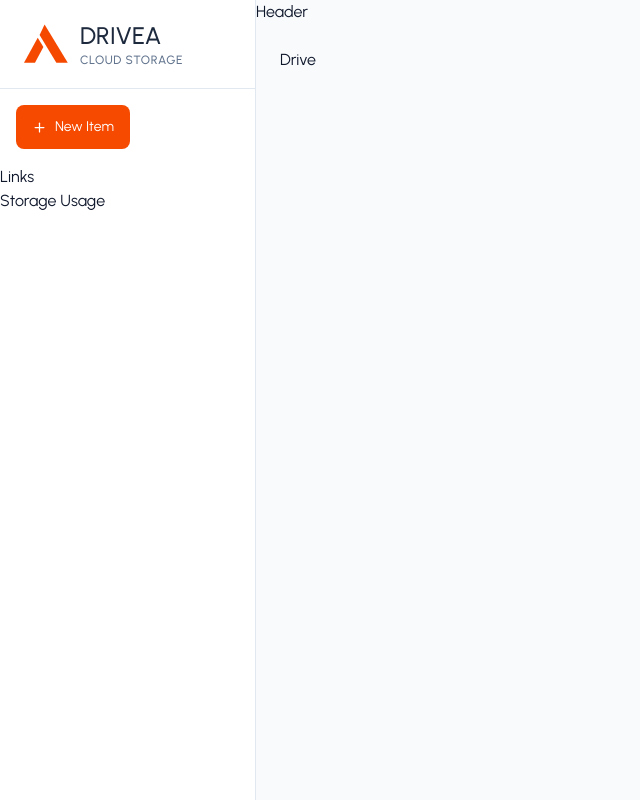
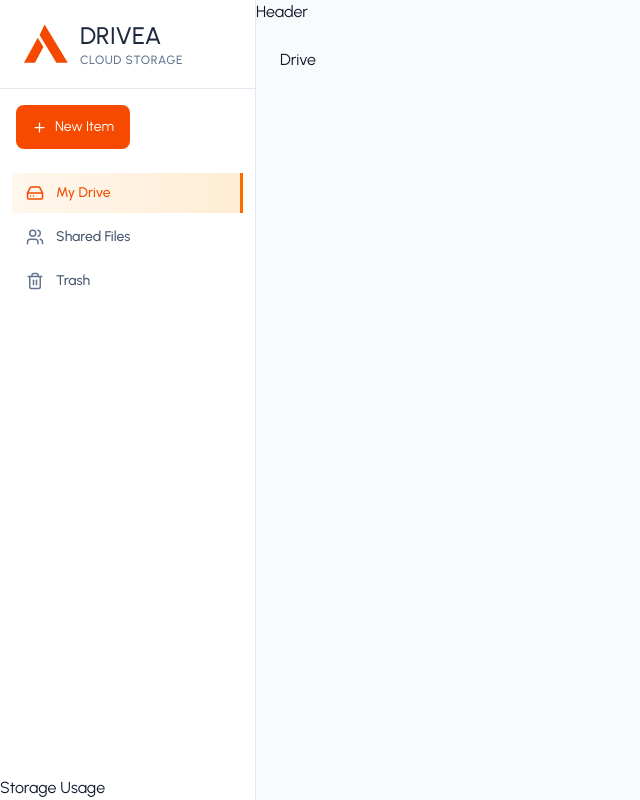
Before and after one commit to Jisap/Drivea-frontend, a React (Vite) app: page / in a window 1280 px wide. Shown: the whole page, without its empty margins (0-640 px from the left). Built offline with nearby package versions, Linux system fonts and the light colour scheme; no server answers.

Commit message:
Navigation Links

```diff
--- a/src/components/layout/Sidebar.tsx
+++ b/src/components/layout/Sidebar.tsx
@@ -1,10 +1,17 @@
 import React, { useRef } from 'react'
 import { useApp } from '../../context/AppContext'
-import { useLocation } from 'react-router-dom';
+import { Link, useLocation } from 'react-router-dom';
 import { FolderPlusIcon, HardDriveIcon, HardDriveUploadIcon, PlusIcon, Trash2Icon, UsersIcon } from 'lucide-react';
 import { Dropdown, DropdownItem } from '../ui/Dropdown';
 
-const Sidebar = ({ onCreateFolderClick, isMobileOpen, setIsMobileOpen }) => {
+type SidebarProps = {
+  onCreateFolderClick: () => void;          // función sin argumentos ni retorno
+  isMobileOpen: boolean;                    // estado booleano
+  setIsMobileOpen: (open: boolean) => void; // setter del estado
+}
+
+
+const Sidebar = ({ onCreateFolderClick, isMobileOpen, setIsMobileOpen }: SidebarProps) => {
 
   const isUploading = false
   const { user, currentFolderId } = useApp();
@@ -15,7 +22,7 @@ const Sidebar = ({ onCreateFolderClick, isMobileOpen, setIsMobileOpen }) => {
   const storage_limit = Number(user?.storage_limit ?? 1073741824); // 1 GB
   const used_percentage = Math.min(100, Math.round((storage_used / storage_limit) * 100))
 
-  const navItem = [
+  const navItems = [
     { label: "My Drive", path: "/", icon: HardDriveIcon },
     { label: "Shared Files", path: "/shared", icon: UsersIcon },
     { label: "Trash", path: "/trash", icon: Trash2Icon },
@@ -95,8 +102,39 @@ const Sidebar = ({ onCreateFolderClick, isMobileOpen, setIsMobileOpen }) => {
         </div>
 
         {/* Navigation Links */}
-        <nav>
-          <p>Links</p>
+        <nav className='flex-1 px-3 py-2 space-y-1 overflow-y-auto'>
+          {navItems.map((item) => {
+            const Icon = item.icon;
+            /*
+              * Lógica de estado "Activo" para el menú:
+              * - Si es la ruta raíz ("/"): El enlace se resalta tanto en "/" como en cualquier
+              *   ruta que empiece por "/drive" (ej. /drive/archivos).
+              * - Para cualquier otra ruta: Solo se resalta si la URL actual es exactamente igual.
+            */
+            const isActive = item.path === "/"
+              ? location.pathname === "/" || location.pathname.startsWith("/drive")
+              : location.pathname === item.path
+
+            return (
+              <Link
+                to={item.path}
+                key={item.path}
+                onClick={() => setIsMobileOpen(false)}
+                className={`
+                  flex items-center gap-3 px-3.5 py-2.5 text-sm font-medium tansition-all
+                  ${isActive
+                    ? "border-r-3 border-orange-500 bg-linear-to-r from-orange-50 to-orange-100 text-orange-600"
+                    : "text-slate-600 hover:text-slate-900 hover:bg-slate-100"
+                  }
+                `}
+              >
+                <Icon
+                  className={`size-4.5 ${isActive ? "text-orange-600" : "text-slate-500"}`}
+                />
+                <span>{item.label}</span>
+              </Link>
+            )
+          })}
         </nav>
 
         {/* Storage usage widget */}
```
